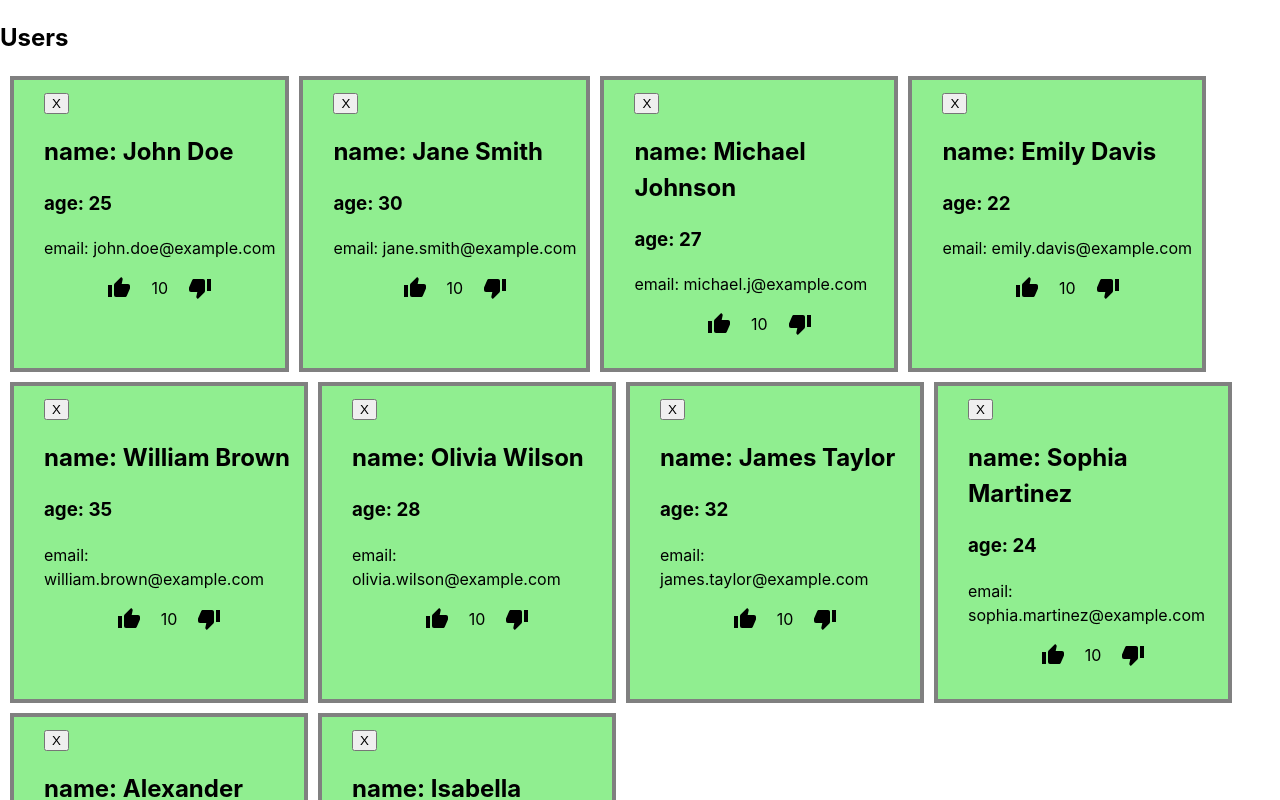
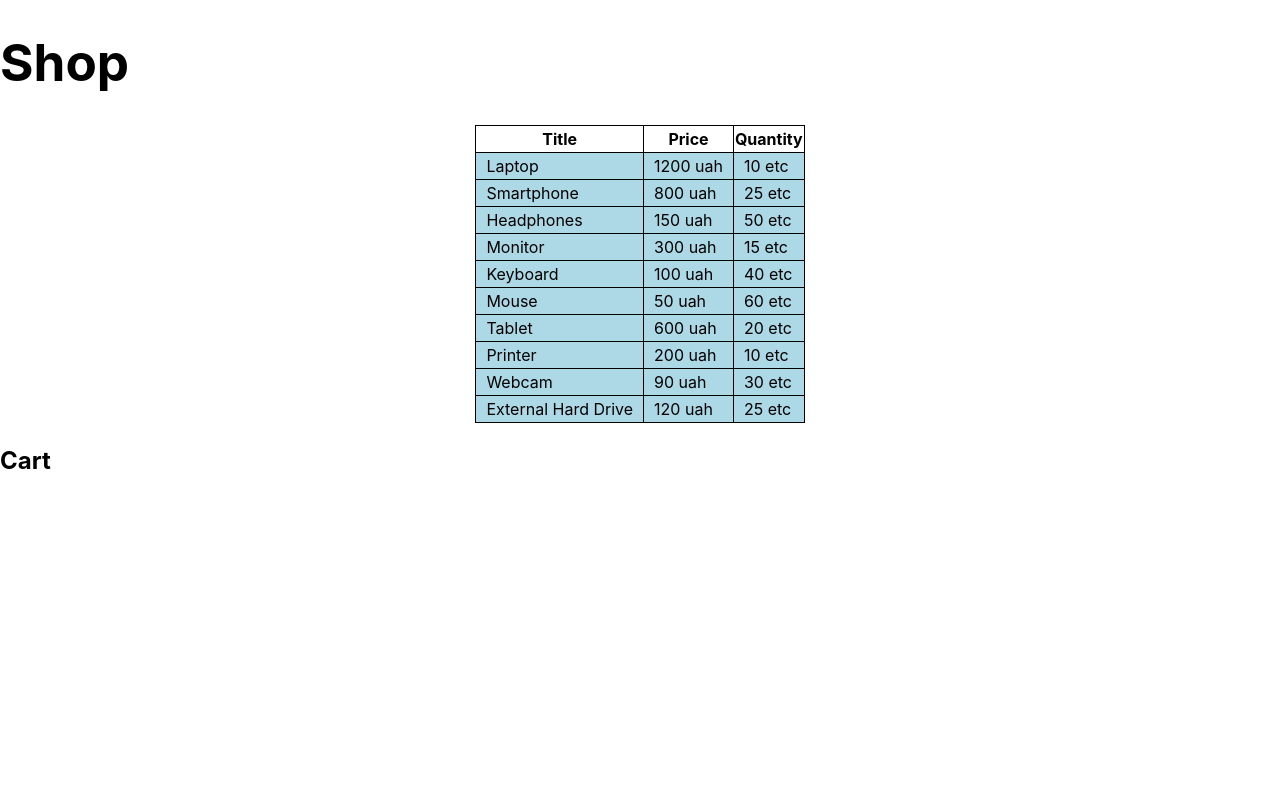
Before and after one commit to Oleksandrenko-Artem/react-practice-18-09-2024, a React (Vite) app: page / in a window 1280 px wide. Shown: the top 800 px of the page. Built offline with nearby package versions, Linux system fonts and the light colour scheme.

Commit message:
Add Shop

```diff
--- a/src/App.jsx
+++ b/src/App.jsx
@@ -1,11 +1,9 @@
-// import ProductsTable from "./components/ProductsTable/ProductsTable";
-import UserSection from "./components/UserSection/UserSection";
+import ShopPage from './pages/ShopPage';
 
 function App() {
 
   return <>
-    <UserSection />
-    {/* <ProductsTable/> */}
+    <ShopPage/>
   </>
 }
 
--- /dev/null
+++ b/src/components/Shop/Cart/Cart.jsx
@@ -0,0 +1,11 @@
+
+
+const Cart = () => {
+    return (
+        <div>
+
+        </div>
+    );
+}
+
+export default Cart;
--- /dev/null
+++ b/src/components/Shop/Shop.jsx
@@ -0,0 +1,19 @@
+import { useState } from "react";
+import ProductsTable from "./ProductsTable/ProductsTable";
+import data from './data'
+import Cart from './Cart/Cart';
+
+
+const Shop = () => {
+    const [products, setProducts] = useState(data);
+    const [cartProducts, setCartProducts] = useState([]);
+    return (
+        <>
+            <ProductsTable products={products} />
+            <h2>Cart</h2>
+            <Cart cartProducts={cartProducts} />
+        </>
+    );
+}
+
+export default Shop;
--- /dev/null
+++ b/src/pages/ShopPage.jsx
@@ -0,0 +1,14 @@
+import Shop from './../components/Shop/Shop';
+
+const ShopPage = () => {
+    return (
+        <div>
+            <main>
+                <h1>Shop</h1>
+                <Shop/>
+            </main>
+        </div>
+    );
+}
+
+export default ShopPage;
```
Also changed, not shown: src/components/Shop/Product/Product.jsx (renamed from src/components/Product/Product.jsx, +9 -1 lines), src/components/Shop/ProductsTable/ProductsTable.jsx (renamed from src/components/ProductsTable/ProductsTable.jsx, +5 -3 lines), src/components/UserProfile/UserProfile.jsx (+8 -0 lines), src/components/Shop/Product/Product.css (renamed from src/components/Product/Product.css), src/components/Shop/ProductsTable/ProductsTable.module.css (renamed from src/components/ProductsTable/ProductsTable.module.css), src/components/Shop/data.js (renamed from src/components/ProductsTable/data.js).
